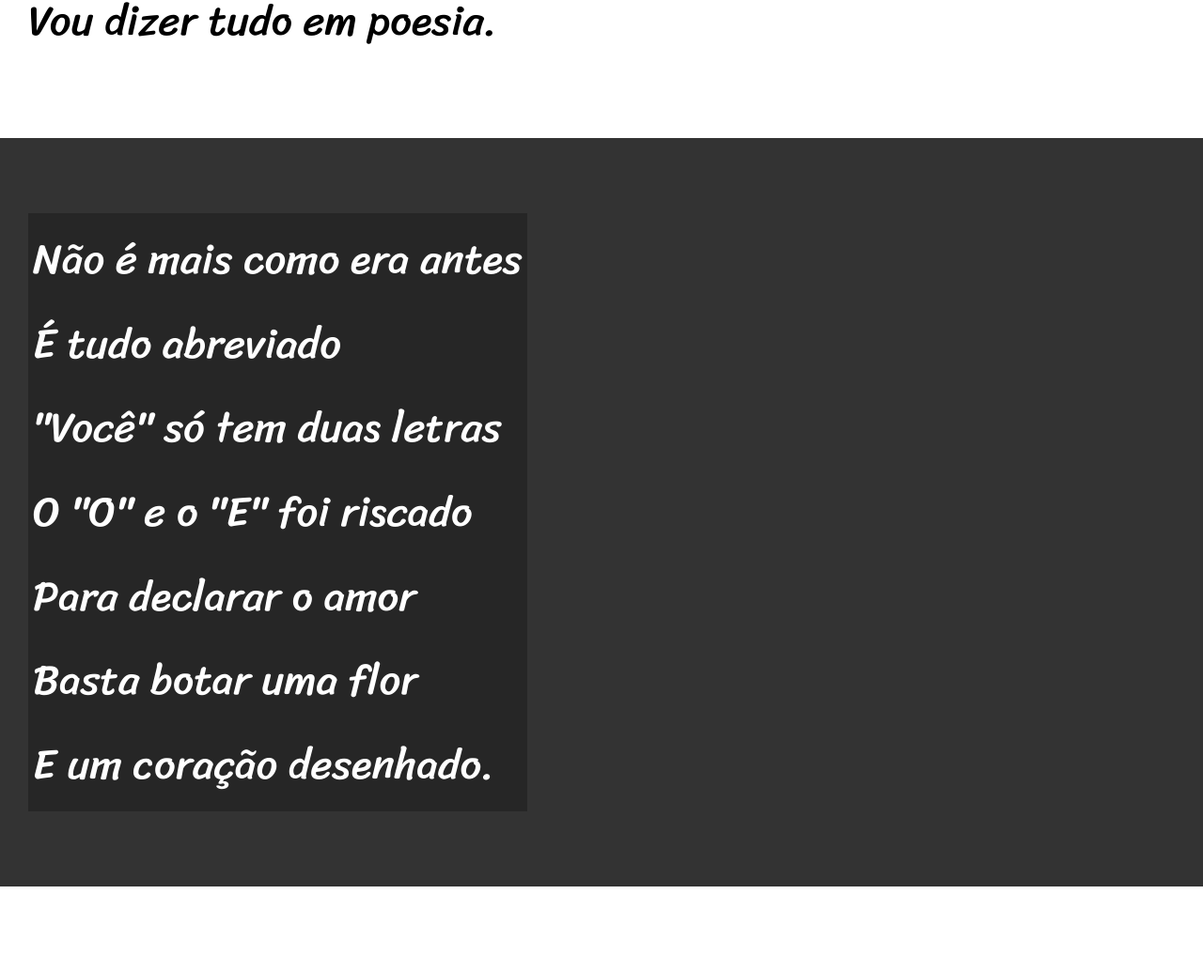
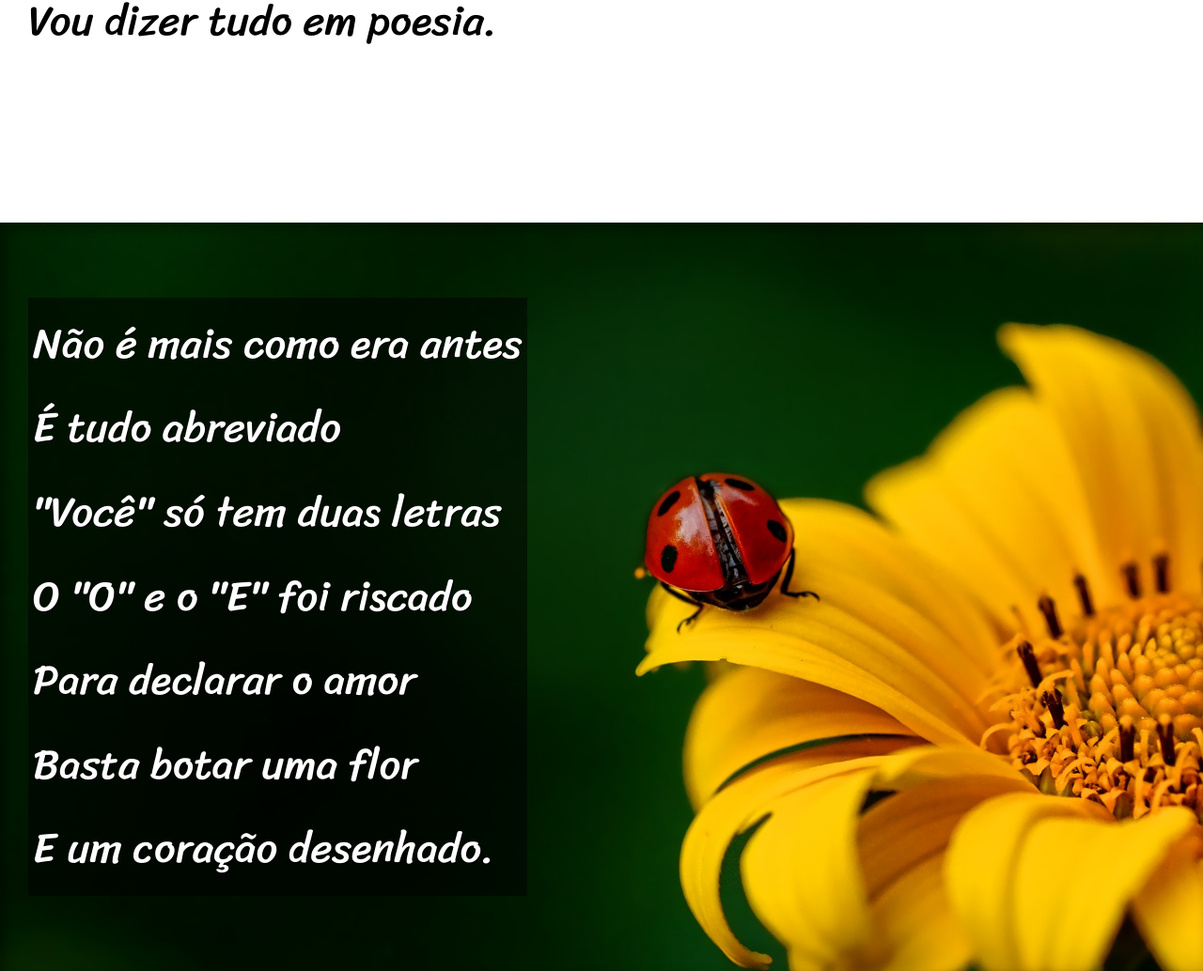
Before and after one commit to Washingtonleo/html-css, a plain HTML site: page exercicios/0desafios/d012/index.html in a window 1280 px wide. Shown: the part 900-1934 px from the top of the page at 94% size. Drawn offline with Linux system fonts and the light colour scheme.

Commit message:
cordel atualizado

```diff
--- a/exercicios/0desafios/d012/index.html
+++ b/exercicios/0desafios/d012/index.html
@@ -27,7 +27,7 @@
         </p>
     </section>
 
-    <section class="imagem">
+    <section class="imagem" id="img01">
         <p>
             Não é mais como era antes <br>
             É tudo abreviado <br>
@@ -62,7 +62,7 @@
     </section>
 
 
-    <section class="imagem">
+    <section class="imagem" id="img02">
         <p>
             Tenho saudade das cartas <br>
             Escritas com a própria mão <br>
--- a/exercicios/0desafios/d012/style.css
+++ b/exercicios/0desafios/d012/style.css
@@ -57,6 +57,11 @@ section{
     font-family: var(--fonte3);
     font-size: 3.5vw;
 
+
+}
+
+section > p {
+    padding-bottom: 2em;
 }
 
 section.normal{
@@ -66,11 +71,23 @@ section.normal{
 section.imagem{
     background-color: rgb(51, 51, 51);
     color: white;
+    box-shadow: inset 6px 6px 13px 0px rgba(0, 0, 0, 0.397);
+    background-size: cover;
+    background-attachment: fixed;/*efeito paralax*/
 }
 section.imagem > p{
     display: inline-block;
     padding: 5px;
-    background-color: rgba(0, 0, 0, 0.253);
+    background-color: rgba(0, 0, 0, 0.514);
+}
+section#img01{
+    background-image: url('imagens/background001.jpg');
+    background-position: 80%;
+    text-shadow: 1px 1px 0px black;
+}
+
+section#img02{
+    background-image: url('imagens/background002.jpg');
 }
 
 footer{
```
